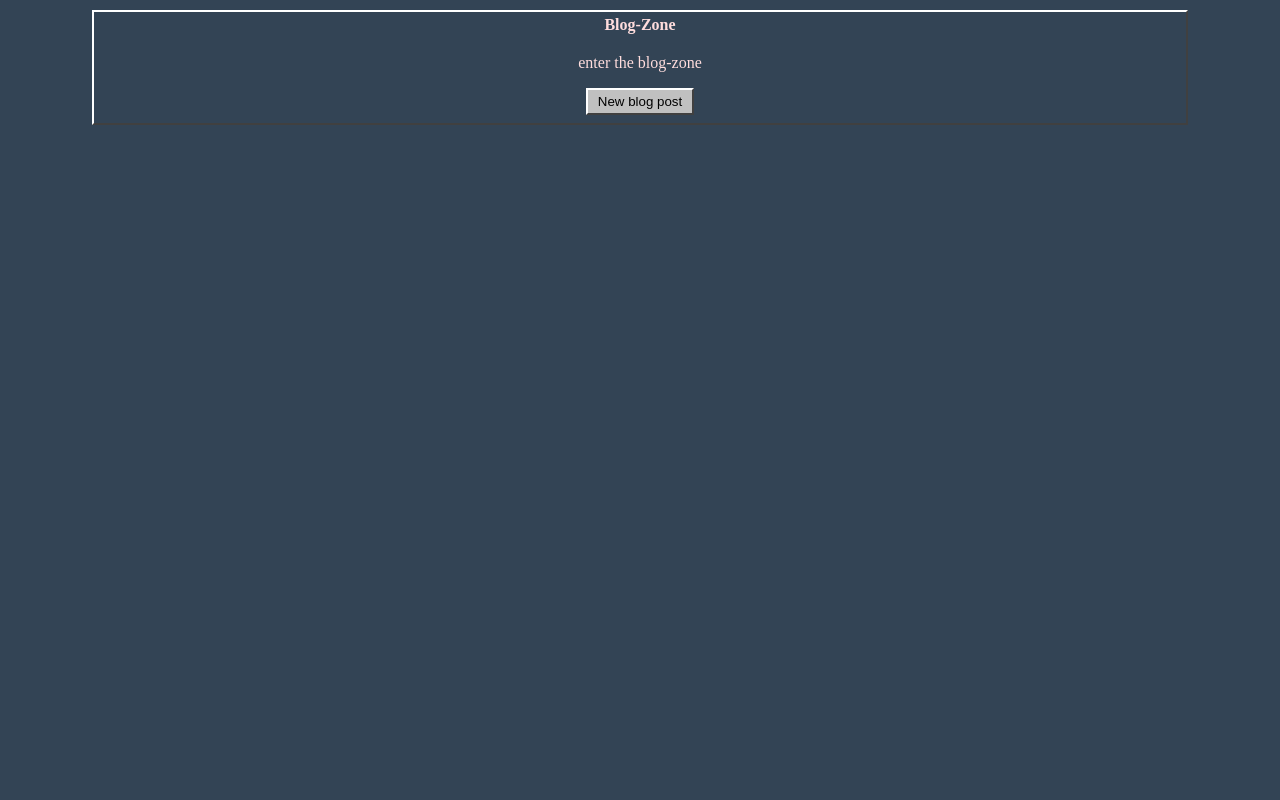
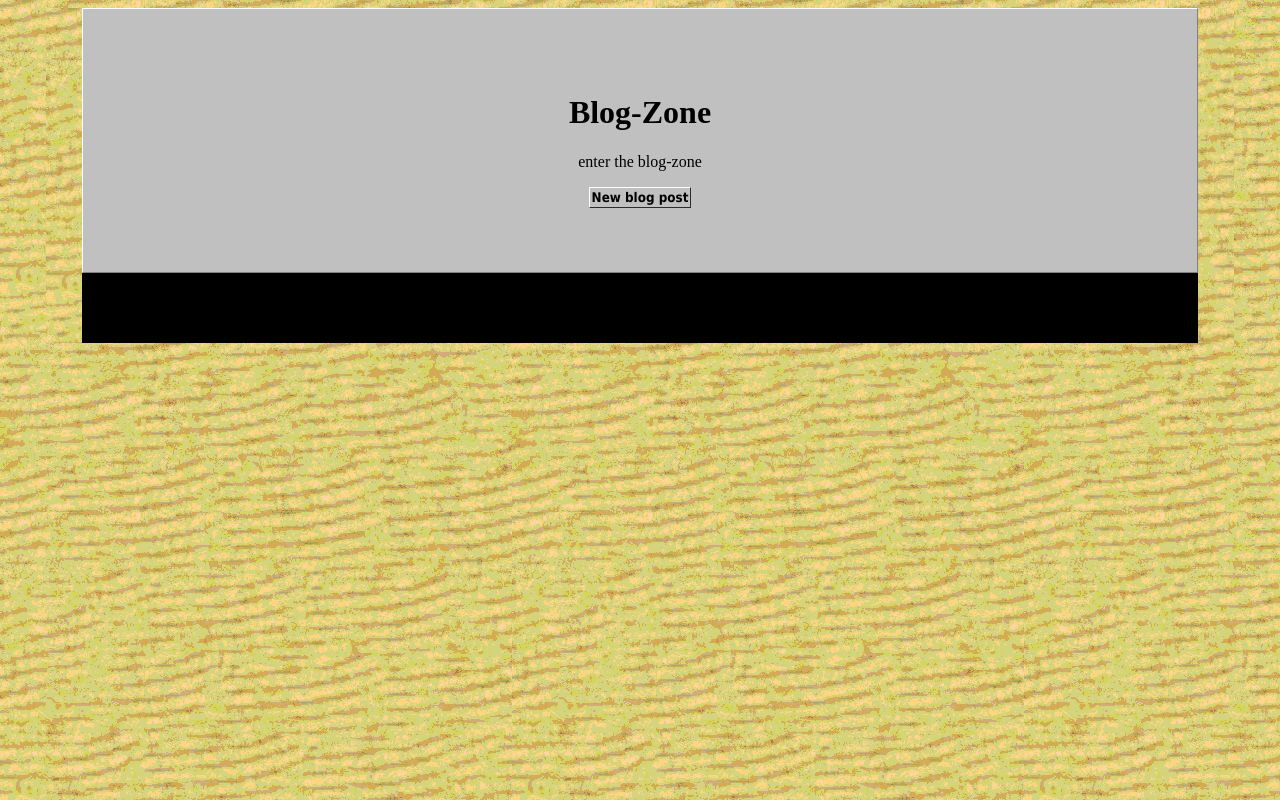
Before and after one commit to JonahSDominguez/Blog_Zone, a website: page index.html in a window 1280 px wide. Drawn offline with Linux system fonts and the light colour scheme; no server answers.

Commit message:
style change

```diff
--- a/index.html
+++ b/index.html
@@ -5,7 +5,7 @@
         <meta name="viewport" content="width=device-width, initial-scale=1.0">
         <title>Blog-Zone</title>
         <link rel="stylesheet" href="style.css">
-        <link rel="icon" type="image/x-icon" href="DSC00011.ico">
+        <link rel="icon" type="image/x-icon" href="moon-58-1024x1024.ico">
     </head>
     <body>
         <div class="banner">
--- a/package.json
+++ b/package.json
@@ -13,7 +13,8 @@
   "type": "commonjs",
   "dependencies": {
     "cors": "^2.8.6",
-    "express": "^5.2.1"
+    "express": "^5.2.1",
+    "pg": "^8.20.0"
   },
   "repository": {
     "type": "git",
--- a/style.css
+++ b/style.css
@@ -1,46 +1,38 @@
 html,body{
     padding: 0 3% 0 3%;
     font-family: 'Courier New', Courier, monospace;
-    background: #334455;
-    color: #ccddee;
+    background-image: url('ground_Sand_1.jpg');
+    color: #000000;
 }
 .content {
-    color: #ddffdd;
+    background-color: #000000;
+    color: #55cc00;
     font-family: 'Courier New', Courier, monospace;
     display: flow-root;
 }
 
 .banner {
-    color: #ffdddd;
-    padding: 20px;
+
+    background-color: #c0c0c0;
+    background:#C0C0C0;
+    border-width:1px;
+    border-color:#FFFFFF #808080 #808080 #FFFFFF;
+    border-style:solid;
+    color: #000000;
+    padding: 64px;
     font-family: 'Times New Roman', Times, serif;
     text-align: center;
-     border: 2px solid;
-    border-color: #fff #404040 #404040 #fff;
-    padding: 8px;
-    margin: 10px;
-}
-.banner h1 {
-    padding: 4px;
-    margin: -8px -8px 8px -8px;
-    font-size: 16px;
-}
-
-button {
-    background: #c0c0c0;
-    border: 2px solid;
-    border-color: #fff #404040 #404040 #fff;
-    padding: 4px 10px;
-    cursor: pointer;
-}
-
-button:active {
-    border-color: #404040 #fff #fff #404040;
 }
 
 .new-post {
-    outline: slateblue;
-    text-align: center;
+  background:#C0C0C0;
+  border-width:1px;
+  border-color:#FFFFFF #808080 #808080 #FFFFFF;
+  padding: 2px;
+  font: size 16px;
+  font-weight:bold;
+  font-family:Tahoma;
+  text-align:center;
 }
 
 
```
Also changed, not shown: server.js (+37 -29 lines), ground_Sand_1.jpg (added), moon-58-1024x1024.ico (added), 1 other file.
